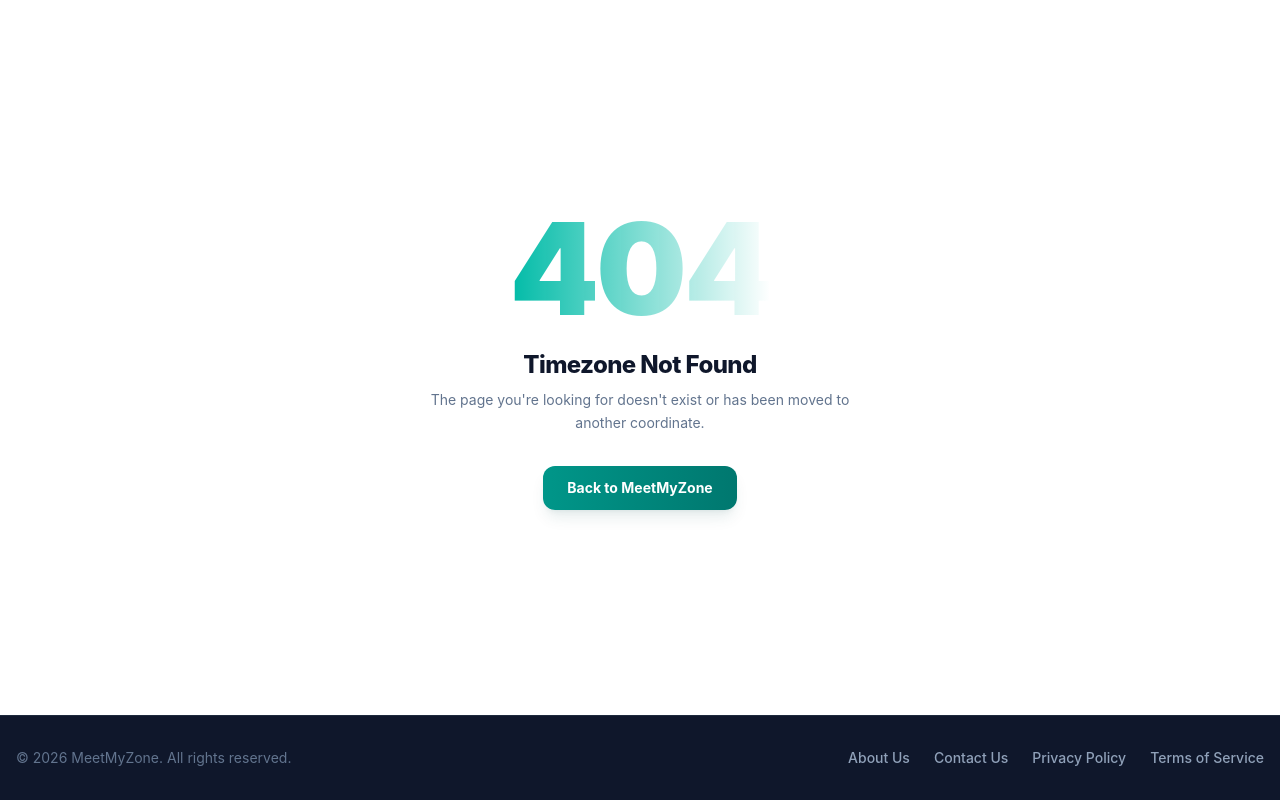
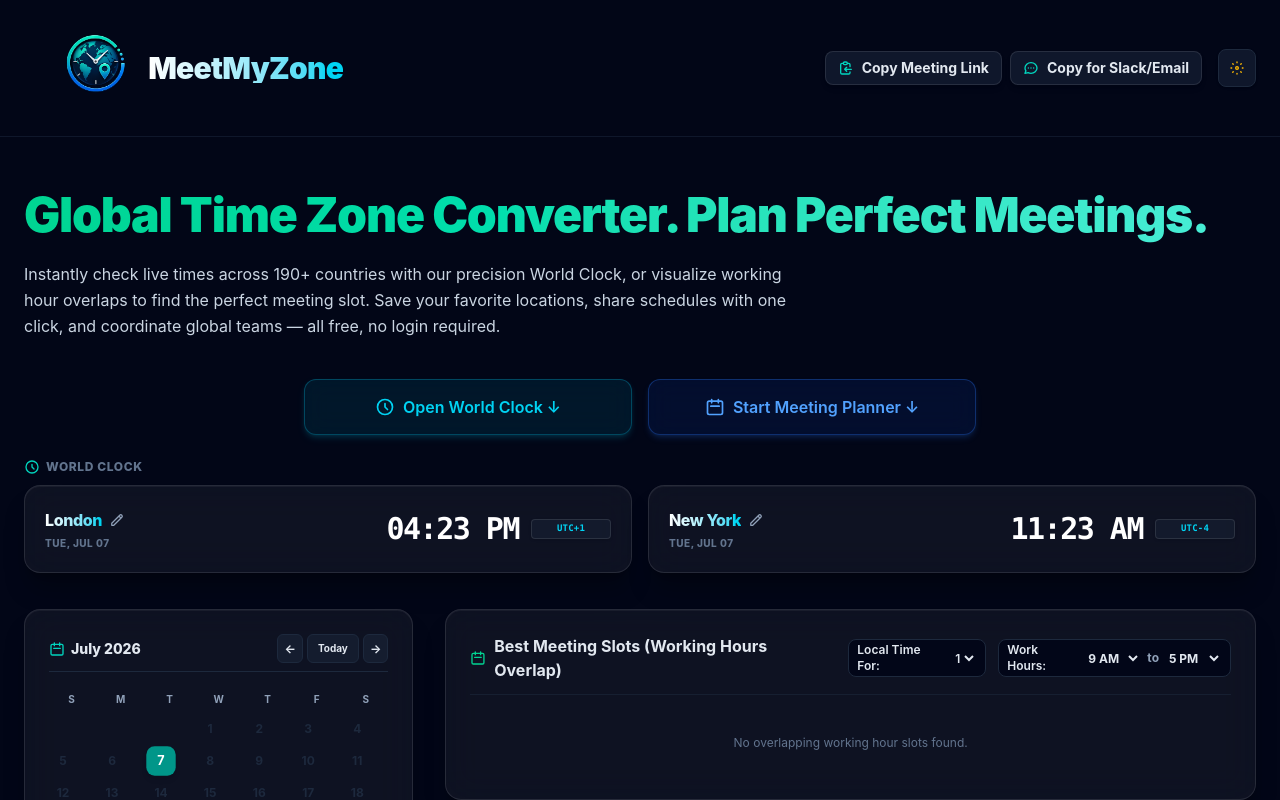
Before and after one commit to samnoqx/MeetMyZone, a Next.js app: page /timezone/1 in a window 1280 px wide. Before the commit this address had no page. Shown: the top 800 px of the page. Built offline with nearby package versions, Linux system fonts and the light colour scheme.

Commit message:
feat: implement clean SEO URLs, fix desktop focus/contrast issues, and resize favicon to 192x192

```diff
--- a/app/HomeClient.tsx
+++ b/app/HomeClient.tsx
@@ -131,8 +131,9 @@
       const savedTheme = localStorage.getItem('theme') as 'light' | 'dark' | null;
       if (savedTheme) {
         setTheme(savedTheme);
-      } else if (window.matchMedia && window.matchMedia('(prefers-color-scheme: light)').matches) {
-        setTheme('light');
+      } else {
+        // Default to dark mode for everyone
+        setTheme('dark');
       }
     };
 
@@ -159,12 +160,10 @@
 
 
 
-  // Update URL search parameters when state parameters change
+  // Update URL search parameters and path when state parameters change
   useEffect(() => {
     if (typeof window !== 'undefined') {
       const params = new URLSearchParams(window.location.search);
-      const currentCitiesStr = cities.join(',');
-      const currentZonesStr = cities.map(city => cityTimezones[city] || resolveTimeZone(city)).join(',');
 
       // Auto-fallback if current referenceCity is removed
       let activeRef = referenceCity;
@@ -174,27 +173,64 @@
         setReferenceCity(cities[0]);
       }
 
-      if (
-        params.get('cities') !== currentCitiesStr ||
-        params.get('zones') !== currentZonesStr ||
-        params.get('reference') !== activeRef ||
-        params.get('workStart') !== String(workHourStart) ||
-        params.get('workEnd') !== String(workHourEnd) ||
-        params.get('date') !== selectedDate
-      ) {
-        params.set('cities', currentCitiesStr);
-        params.set('zones', currentZonesStr);
+      // Generate the clean slug path for cities
+      const slugifyCity = (cityName: string) => {
+        const namePart = cityName.split(',')[0].trim();
+        return namePart
+          .toLowerCase()
+          .replace(/[^a-z0-9\s-]/g, '')
+          .replace(/\s+/g, '-');
+      };
+      const citiesSlug = cities.map(slugifyCity).join('-to-');
+
+      const isConvertRoute = window.location.pathname.startsWith('/convert/');
+      let expectedPathname = window.location.pathname;
+      if (!isConvertRoute) {
+        expectedPathname = `/timezone/${citiesSlug}`;
+      }
+
+      // Clean up old query params
+      params.delete('cities');
+      params.delete('zones');
+
+      // Only set reference if it's not the default (which is the first city in the list)
+      if (activeRef === cities[0]) {
+        params.delete('reference');
+      } else {
         params.set('reference', activeRef);
+      }
+
+      // Only set workStart if it's not the default (9 AM)
+      if (workHourStart === 9) {
+        params.delete('workStart');
+      } else {
         params.set('workStart', String(workHourStart));
+      }
+
+      // Only set workEnd if it's not the default (5 PM)
+      if (workHourEnd === 17) {
+        params.delete('workEnd');
+      } else {
         params.set('workEnd', String(workHourEnd));
-        if (selectedDate) {
-          params.set('date', selectedDate);
-        }
-        const newUrl = `${window.location.pathname}?${params.toString()}`;
+      }
+
+      // Only set date if it's not the default (today)
+      const todayISO = DateTime.now().toISODate();
+      if (selectedDate === todayISO) {
+        params.delete('date');
+      } else if (selectedDate) {
+        params.set('date', selectedDate);
+      }
+
+      const queryString = params.toString();
+      const newUrl = `${expectedPathname}${queryString ? `?${queryString}` : ''}`;
+      const currentUrlPath = window.location.pathname + window.location.search;
+
+      if (currentUrlPath !== newUrl) {
         window.history.replaceState(null, '', newUrl);
       }
     }
-  }, [cities, cityTimezones, referenceCity, workHourStart, workHourEnd, selectedDate]);
+  }, [cities, referenceCity, workHourStart, workHourEnd, selectedDate]);
 
   // Update current reference city local hour periodically
   useEffect(() => {
@@ -614,18 +650,18 @@
           <div className="hidden md:flex md:flex-row gap-4 w-full max-w-2xl mt-6 mb-2 mx-auto">
             <a
               href="#world-clock"
-              className="h-14 flex items-center justify-center gap-2 bg-cyan-500/10 hover:bg-cyan-500/20 border border-cyan-500/30 text-cyan-400 shadow-md shadow-cyan-500/15 hover:shadow-lg hover:shadow-cyan-500/25 active:scale-[0.98] active:bg-cyan-500/30 transition-all duration-300 ease-in-out outline-none rounded-xl w-full backdrop-blur-md shadow-[inset_0_1px_0_0_rgba(255,255,255,0.1)] shadow-black/20 text-base font-semibold cursor-pointer text-center"
+              className="group h-14 flex items-center justify-center gap-2 bg-cyan-500/10 hover:bg-cyan-500/20 border border-cyan-500/30 text-cyan-600 dark:text-cyan-400 focus:text-cyan-600 dark:focus:text-cyan-400 active:text-cyan-600 dark:active:text-cyan-400 shadow-md shadow-cyan-500/15 hover:shadow-lg hover:shadow-cyan-500/25 active:scale-[0.98] active:bg-cyan-500/30 transition-all duration-300 ease-in-out outline-none rounded-xl w-full backdrop-blur-md shadow-[inset_0_1px_0_0_rgba(255,255,255,0.1)] shadow-black/20 text-base font-semibold cursor-pointer text-center"
             >
-              <svg className="w-5 h-5 text-cyan-400 shrink-0" fill="none" viewBox="0 0 24 24" stroke="currentColor">
+              <svg className="w-5 h-5 text-cyan-600 dark:text-cyan-400 group-focus:text-cyan-600 dark:group-focus:text-cyan-400 group-active:text-cyan-600 dark:group-active:text-cyan-400 shrink-0" fill="none" viewBox="0 0 24 24" stroke="currentColor">
                 <path strokeLinecap="round" strokeLinejoin="round" strokeWidth={2} d="M12 8v4l3 3m6-3a9 9 0 11-18 0 9 9 0 0118 0z" />
               </svg>
               <span>Open World Clock ↓</span>
             </a>
             <a
               href="#meeting-planner"
-              className="h-14 flex items-center justify-center gap-2 bg-blue-600/10 hover:bg-blue-600/20 border border-blue-500/30 text-blue-400 shadow-md shadow-blue-500/15 hover:shadow-lg hover:shadow-blue-500/25 active:scale-[0.98] active:bg-blue-600/30 transition-all duration-300 ease-in-out outline-none rounded-xl w-full backdrop-blur-md shadow-[inset_0_1px_0_0_rgba(255,255,255,0.1)] shadow-black/20 text-base font-semibold cursor-pointer text-center"
+              className="group h-14 flex items-center justify-center gap-2 bg-blue-600/10 hover:bg-blue-600/20 border border-blue-500/30 text-blue-600 dark:text-blue-400 focus:text-blue-600 dark:focus:text-blue-400 active:text-blue-600 dark:active:text-blue-400 shadow-md shadow-blue-500/15 hover:shadow-lg hover:shadow-blue-500/25 active:scale-[0.98] active:bg-blue-600/30 transition-all duration-300 ease-in-out outline-none rounded-xl w-full backdrop-blur-md shadow-[inset_0_1px_0_0_rgba(255,255,255,0.1)] shadow-black/20 text-base font-semibold cursor-pointer text-center"
             >
-              <svg className="w-5 h-5 text-blue-400 shrink-0" fill="none" viewBox="0 0 24 24" stroke="currentColor">
+              <svg className="w-5 h-5 text-blue-600 dark:text-blue-400 group-focus:text-blue-600 dark:group-focus:text-blue-400 group-active:text-blue-600 dark:group-active:text-blue-400 shrink-0" fill="none" viewBox="0 0 24 24" stroke="currentColor">
                 <path strokeLinecap="round" strokeLinejoin="round" strokeWidth={2} d="M8 7V3m8 4V3m-9 8h10M5 21h14a2 2 0 002-2V7a2 2 0 00-2-2H5a2 2 0 00-2 2v12a2 2 0 002 2z" />
               </svg>
               <span>Start Meeting Planner ↓</span>
--- a/app/about-us/page.tsx
+++ b/app/about-us/page.tsx
@@ -23,13 +23,12 @@
   return (
     <div className="min-h-screen bg-slate-50 dark:bg-slate-950 text-slate-900 dark:text-slate-100 flex flex-col font-sans transition-colors duration-250">
 
-      {/* Navigation Header */}
       <header className="w-full max-w-7xl mx-auto px-4 sm:px-6 py-6 border-b border-slate-200 dark:border-slate-800 flex justify-between items-center bg-slate-50 dark:bg-slate-950">
-        <Link href="/" className="flex items-center gap-2 text-slate-400 hover:text-white transition">
+        <Link href="/" className="flex items-center gap-2 text-slate-500 hover:text-slate-900 dark:text-slate-400 dark:hover:text-white transition">
           <ArrowLeftIcon size={16} />
           <span>Back to Planner</span>
         </Link>
-        <Link href="/" className="flex items-center gap-2 text-slate-400 hover:text-white transition font-medium">
+        <Link href="/" className="flex items-center gap-2 text-slate-500 hover:text-slate-900 dark:text-slate-400 dark:hover:text-white transition font-medium">
           <HomeIcon size={16} />
           <span>Home</span>
         </Link>
--- a/app/contact-us/page.tsx
+++ b/app/contact-us/page.tsx
@@ -28,13 +28,12 @@
   return (
     <div className="min-h-screen bg-slate-50 dark:bg-slate-950 text-slate-900 dark:text-slate-100 flex flex-col font-sans transition-colors duration-250">
 
-      {/* Navigation Header */}
       <header className="w-full max-w-7xl mx-auto px-4 sm:px-6 py-6 border-b border-slate-200 dark:border-slate-800 flex justify-between items-center bg-slate-50 dark:bg-slate-950">
-        <Link href="/" className="flex items-center gap-2 text-slate-400 hover:text-slate-600 dark:hover:text-white transition">
+        <Link href="/" className="flex items-center gap-2 text-slate-500 hover:text-slate-900 dark:text-slate-400 dark:hover:text-white transition">
           <ArrowLeftIcon size={16} />
           <span>Back to Planner</span>
         </Link>
-        <Link href="/" className="flex items-center gap-2 text-slate-400 hover:text-slate-600 dark:hover:text-white transition font-medium">
+        <Link href="/" className="flex items-center gap-2 text-slate-500 hover:text-slate-900 dark:text-slate-400 dark:hover:text-white transition font-medium">
           <HomeIcon size={16} />
           <span>Home</span>
         </Link>
--- a/app/layout.tsx
+++ b/app/layout.tsx
@@ -31,15 +31,9 @@
                 var t = localStorage.getItem('theme');
                 if (t === 'light') {
                   document.documentElement.classList.remove('dark');
-                } else if (t === 'dark') {
+                } else {
+                  // Default to dark mode for everyone
                   document.documentElement.classList.add('dark');
-                } else {
-                  // System preference fallback
-                  if (window.matchMedia('(prefers-color-scheme: dark)').matches) {
-                    document.documentElement.classList.add('dark');
-                  } else {
-                    document.documentElement.classList.remove('dark');
-                  }
                 }
               } catch(e) {}
             }
--- a/app/privacy-policy/page.tsx
+++ b/app/privacy-policy/page.tsx
@@ -11,12 +11,11 @@
   return (
     <div className="min-h-screen bg-slate-50 dark:bg-slate-950 text-slate-900 dark:text-slate-100 flex flex-col font-sans transition-colors duration-250">
 
-      {/* Back and Home Header */}
       <header className="w-full max-w-7xl mx-auto px-4 sm:px-6 py-6 border-b border-slate-200 dark:border-slate-800 flex justify-between items-center bg-slate-50 dark:bg-slate-950">
-        <Link href="/" className="flex items-center gap-2 text-slate-400 hover:text-white transition">
+        <Link href="/" className="flex items-center gap-2 text-slate-500 hover:text-slate-900 dark:text-slate-400 dark:hover:text-white transition">
           <span>← Back to Planner</span>
         </Link>
-        <Link href="/" className="flex items-center gap-2 text-slate-400 hover:text-white transition font-medium">
+        <Link href="/" className="flex items-center gap-2 text-slate-500 hover:text-slate-900 dark:text-slate-400 dark:hover:text-white transition font-medium">
           <span>🏠 Home</span>
         </Link>
       </header>
--- a/app/terms-of-service/page.tsx
+++ b/app/terms-of-service/page.tsx
@@ -11,12 +11,11 @@
   return (
     <div className="min-h-screen bg-slate-50 dark:bg-slate-950 text-slate-900 dark:text-slate-100 flex flex-col font-sans transition-colors duration-250">
 
-      {/* Back and Home Header */}
       <header className="w-full max-w-7xl mx-auto px-4 sm:px-6 py-6 border-b border-slate-200 dark:border-slate-800 flex justify-between items-center bg-slate-50 dark:bg-slate-950">
-        <Link href="/" className="flex items-center gap-2 text-slate-400 hover:text-white transition">
+        <Link href="/" className="flex items-center gap-2 text-slate-500 hover:text-slate-900 dark:text-slate-400 dark:hover:text-white transition">
           <span>← Back to Planner</span>
         </Link>
-        <Link href="/" className="flex items-center gap-2 text-slate-400 hover:text-white transition font-medium">
+        <Link href="/" className="flex items-center gap-2 text-slate-500 hover:text-slate-900 dark:text-slate-400 dark:hover:text-white transition font-medium">
           <span>🏠 Home</span>
         </Link>
       </header>
--- /dev/null
+++ b/app/timezone/[cities]/page.tsx
@@ -0,0 +1,110 @@
+import HomeClient from '../../HomeClient';
+import SEOSection from '../../../components/SEOSection';
+import { parseCitiesSlug } from '../../../utils/seoResolver';
+import { notFound } from 'next/navigation';
+import type { Metadata } from 'next';
+
+interface PageProps {
+  params: Promise<{
+    cities: string;
+  }>;
+  searchParams: Promise<{
+    reference?: string;
+    workStart?: string;
+    workEnd?: string;
+    date?: string;
+  }>;
+}
+
+export async function generateMetadata({ params, searchParams }: PageProps): Promise<Metadata> {
+  const { cities } = await params;
+  const sParams = await searchParams;
+  const resolved = parseCitiesSlug(cities);
+
+  if (resolved.length === 0) {
+    return {
+      title: "Time Zone Converter | MeetMyZone",
+      description: "Compare timezone schedules and identify optimal overlap working hours to plan international meetings."
+    };
+  }
+
+  const formattedCities = resolved.map(c => c.cityName).join(', ');
+  const title = `Timezone Planner: ${formattedCities} | MeetMyZone`;
+  const description = `Compare schedules and find the best timezone overlap to plan meetings across ${formattedCities}${sParams.date ? ` on ${sParams.date}` : ''}. Easy visual meeting planner.`;
+
+  // Construct search parameters for the dynamic Open Graph image
+  const ogSearchParams = new URLSearchParams();
+  ogSearchParams.set('cities', resolved.map(c => c.cityName).join(','));
+  ogSearchParams.set('zones', resolved.map(c => c.timezone).join(','));
+  if (sParams.reference) ogSearchParams.set('reference', sParams.reference);
+  if (sParams.workStart) ogSearchParams.set('workStart', sParams.workStart);
+  if (sParams.workEnd) ogSearchParams.set('workEnd', sParams.workEnd);
+  if (sParams.date) ogSearchParams.set('date', sParams.date);
+
+  const relativeOgUrl = `/api/og?${ogSearchParams.toString()}`;
+
+  return {
+    title,
+    description,
+    openGraph: {
+      title,
+      description,
+      type: 'website',
+      images: [
+        {
+          url: relativeOgUrl,
+          width: 1200,
+          height: 630,
+          alt: `Timezone timeline overview for ${formattedCities}`,
+        },
+      ],
+    },
+    twitter: {
+      card: 'summary_large_image',
+      title,
+      description,
+      images: [relativeOgUrl],
+    },
+  };
+}
+
+export default async function Page({ params, searchParams }: PageProps) {
+  const { cities } = await params;
+  const sParams = await searchParams;
+  const resolved = parseCitiesSlug(cities);
+
+  if (resolved.length === 0) {
+    notFound();
+  }
+
+  const initialParams = {
+    cities: resolved.map(c => c.cityName).join(','),
+    zones: resolved.map(c => c.timezone).join(','),
+    reference: sParams.reference || resolved[0].cityName,
+    workStart: sParams.workStart,
+    workEnd: sParams.workEnd,
+    date: sParams.date,
+  };
+
+  // Use first two resolved cities for the SEO pairing details if available
+  const zoneA = resolved[0] ? {
+    slug: resolved[0].cityName.toLowerCase().replace(/\s+/g, '-'),
+    displayName: resolved[0].cityName,
+    cityName: resolved[0].cityName,
+    zoneName: resolved[0].timezone
+  } : undefined;
+
+  const zoneB = resolved[1] ? {
+    slug: resolved[1].cityName.toLowerCase().replace(/\s+/g, '-'),
+    displayName: resolved[1].cityName,
+    cityName: resolved[1].cityName,
+    zoneName: resolved[1].timezone
+  } : undefined;
+
+  return (
+    <>
+      <HomeClient initialParams={initialParams} />
+      <SEOSection zoneA={zoneA} zoneB={zoneB} />
+    </>
+  );
+}
--- a/components/ShareMenu.tsx
+++ b/components/ShareMenu.tsx
@@ -192,7 +192,7 @@
           isCompact ? 'px-3 py-1.5 w-auto md:text-sm text-xs' : 'flex-1 md:flex-none px-3 md:px-4 py-2 w-full md:w-auto'
         }`}
       >
-        <svg className="w-4 h-4 text-teal-400 shrink-0" fill="none" viewBox="0 0 24 24" stroke="currentColor">
+        <svg className="w-4 h-4 text-teal-600 dark:text-teal-400 shrink-0" fill="none" viewBox="0 0 24 24" stroke="currentColor">
           <path strokeLinecap="round" strokeLinejoin="round" strokeWidth={2} d="M8 5H6a2 2 0 00-2 2v12a2 2 0 002 2h10a2 2 0 002-2v-1M8 5a2 2 0 002 2h2a2 2 0 002-2M8 5a2 2 0 012-2h2a2 2 0 012 2m0 0h2a2 2 0 012 2v3m2 4H10m0 0l3-3m-3 3l3 3" />
         </svg>
         <span className="hidden md:inline">Copy Meeting Link</span>
@@ -206,7 +206,7 @@
           isCompact ? 'px-3 py-1.5 w-auto md:text-sm text-xs' : 'flex-1 md:flex-none px-3 md:px-4 py-2 w-full md:w-auto'
         }`}
       >
-        <svg className="w-4 h-4 text-teal-400 shrink-0" fill="none" viewBox="0 0 24 24" stroke="currentColor">
+        <svg className="w-4 h-4 text-teal-600 dark:text-teal-400 shrink-0" fill="none" viewBox="0 0 24 24" stroke="currentColor">
           <path strokeLinecap="round" strokeLinejoin="round" strokeWidth={2} d="M8 12h.01M12 12h.01M16 12h.01M21 12c0 4.418-4.03 8-9 8a9.863 9.863 0 01-4.255-.949L3 20l1.395-3.72C3.512 15.042 3 13.574 3 12c0-4.418 4.03-8 9-8s9 3.582 9 8z" />
         </svg>
         <span className="hidden md:inline">Copy for Slack/Email</span>
--- a/utils/seoResolver.ts
+++ b/utils/seoResolver.ts
@@ -103,3 +103,29 @@
 
   return null;
 }
+
+/**
+ * Parses a dynamic routing cities slug (e.g., 'london-to-new-york-to-tokyo')
+ * into an array of city name and timezone objects.
+ */
+export function parseCitiesSlug(citiesSlug: string): { cityName: string; timezone: string }[] {
+  const parts = citiesSlug.toLowerCase().split(/-(?:to|vs|and)-/);
+  return parts.map(part => {
+    const resolvedTz = resolveSlug(part);
+    if (resolvedTz) {
+      return {
+        cityName: resolvedTz.cityName,
+        timezone: resolvedTz.zoneName
+      };
+    }
+    // Fallback: Convert e.g. "san-francisco" to "San Francisco"
+    const displayName = part
+      .split('-')
+      .map(w => w.charAt(0).toUpperCase() + w.slice(1))
+      .join(' ');
+    return {
+      cityName: displayName,
+      timezone: resolveTimeZone(displayName)
+    };
+  });
+}
```
Also changed, not shown: app/icon.png, 1 other file (tests, documents, lock files or other folders).
